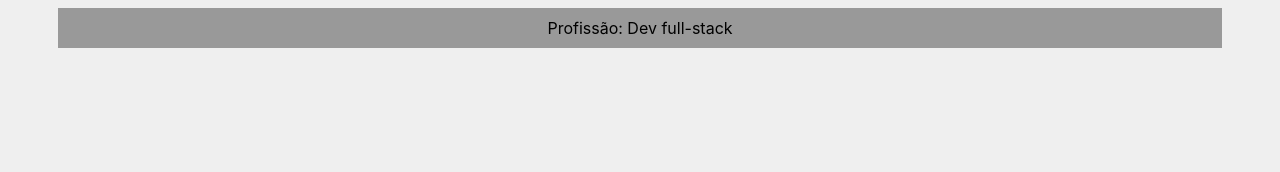
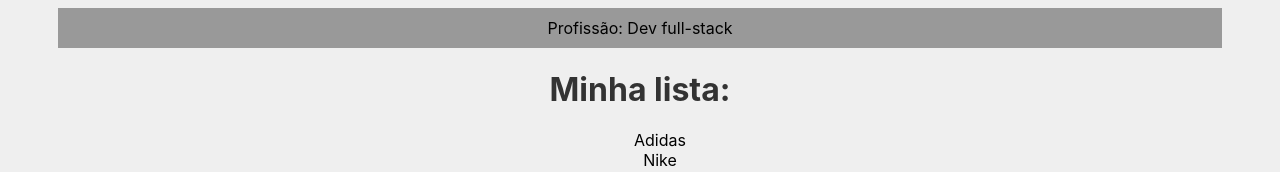
Before and after one commit to allangadelha/estudos-react, a React (Create React App) app: page / in a window 1280 px wide. Shown: the part 777-949 px from the top of the page. Before the commit the page ends 899 px from the top, so only its background shows below. Built offline with nearby package versions, Linux system fonts and the light colour scheme.

Commit message:
Entendendo fragment

```diff
--- a/src/App.js
+++ b/src/App.js
@@ -1,6 +1,7 @@
 import './App.css';
 import Frase from './components/Frase';
 import HelloWorld from './components/HelloWorld';
+import List from './components/List';
 import People from './components/People';
 import SayMyName from './components/SayMyName';
 
@@ -18,6 +19,7 @@
         idade="41"
         profissao="Dev full-stack"
       />
+      <List />
     </div>
   );
 }
--- /dev/null
+++ b/src/components/Item.js
@@ -0,0 +1,11 @@
+function Item({ marca }) {
+
+    return (
+        <>
+            <li>{marca}</li>
+        </>
+    )
+
+}
+
+export default Item;
--- /dev/null
+++ b/src/components/List.js
@@ -0,0 +1,17 @@
+import Item from "./Item";
+
+function List() {
+
+    return (
+        <>
+            <h1>Minha lista:</h1>
+            <ul>
+                <Item marca="Adidas"/>
+                <Item marca="Nike"/>
+                <Item marca="Zoomp"/>
+            </ul>
+        </>
+    )
+}
+
+export default List;
--- a/src/index.css
+++ b/src/index.css
@@ -4,6 +4,7 @@
     'Ubuntu', 'Cantarell', 'Fira Sans', 'Droid Sans', 'Helvetica Neue',
     sans-serif;
   padding: 50px;
+  padding-bottom: 100px;
 }
 
 h1 {
@@ -14,3 +15,7 @@
   background-color: #999999;
   padding: 10px;
 }
+
+ul li {
+  list-style: none;
+}
```
